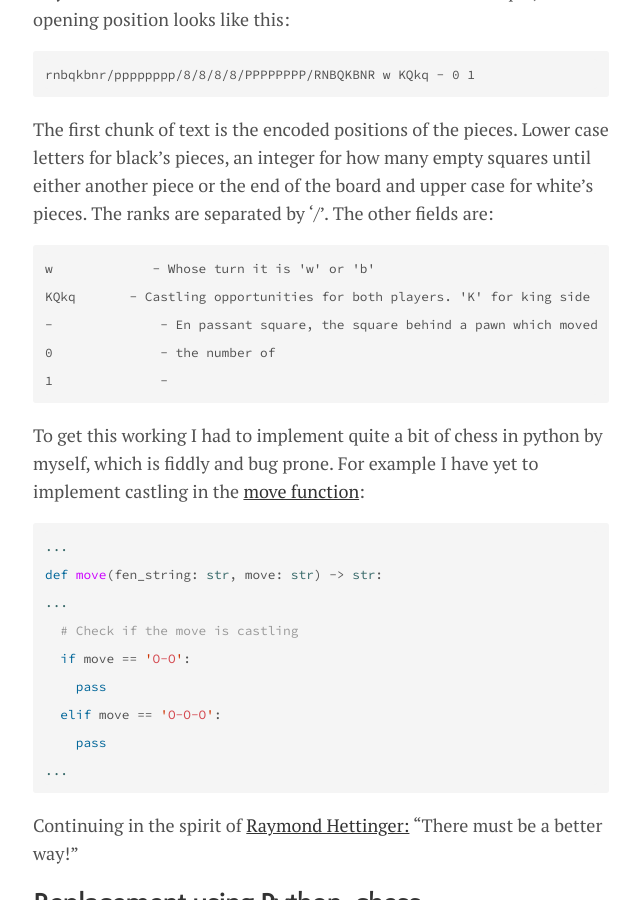
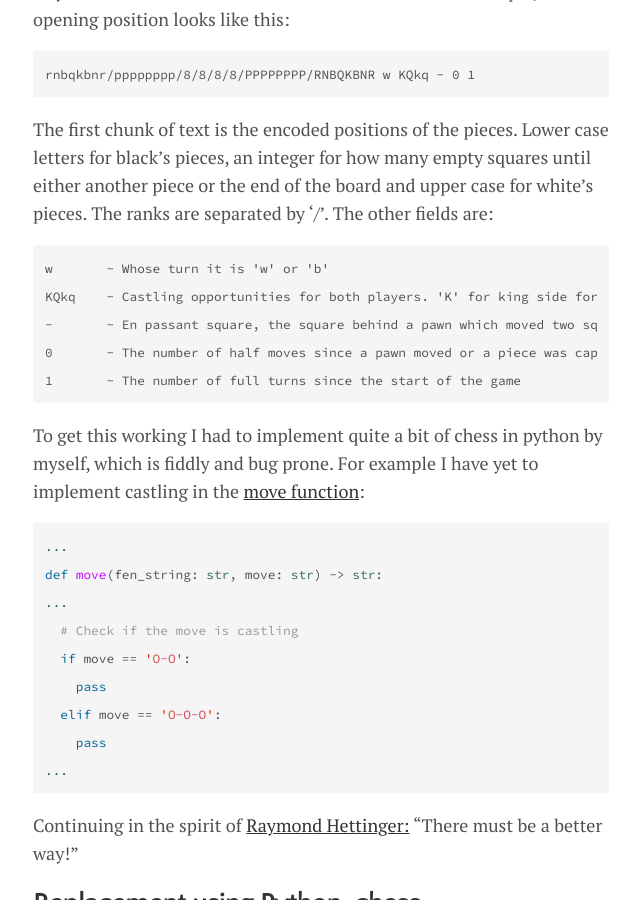
Before and after one commit to joalon/joalon.se, a Jekyll site: the page built from _posts/2020-01-26-Writing-a-chess-app.md, in a window 1280 px wide and 900 px high, scrolled down 3557 px. Shown: the whole window, without its empty margins (319-959 px from the left). Built offline with Jekyll 4.4.1, drawn with Linux system fonts in a browser that asks for light colours; nearby versions of some CDN libraries; comment, search, counter and statistics services are not loaded; some of the changed text lies outside the part shown.

Commit message:
Spelling mistake

````diff
--- a/_posts/2020-01-26-Writing-a-chess-app.md
+++ b/_posts/2020-01-26-Writing-a-chess-app.md
@@ -91,11 +91,11 @@ rnbqkbnr/pppppppp/8/8/8/8/PPPPPPPP/RNBQKBNR w KQkq - 0 1
 The first chunk of text is the encoded positions of the pieces. Lower case letters for black's pieces, an integer for how many empty squares until either another piece or the end of the board and upper case for white's pieces. The ranks are separated by '/'. The other fields are:
 
 ```
-w             - Whose turn it is 'w' or 'b'
-KQkq       - Castling opportunities for both players. 'K' for king side for white, 'q' for queen side for black. '-' if castling is unavailable for both players
--              - En passant square, the square behind a pawn which moved two squares last turn
-0              - the number of
-1              -
+w       - Whose turn it is 'w' or 'b'
+KQkq    - Castling opportunities for both players. 'K' for king side for white, 'q' for queen side for black. '-' if castling is unavailable for both players
+-       - En passant square, the square behind a pawn which moved two squares last turn
+0       - The number of half moves since a pawn moved or a piece was captured
+1       - The number of full turns since the start of the game
 ```
 
 To get this working I had to implement quite a bit of chess in python by myself, which is fiddly and bug prone. For example I have yet to implement castling in the [move function](https://github.com/joalon/playing-vs-stockfish/blob/9beb54d731c225ca84b43536bae7534b698eb52a/play.py#L65):
````
Also changed, not shown: other parts of _posts/2020-01-26-Writing-a-chess-app.md (+1 -1 lines).
